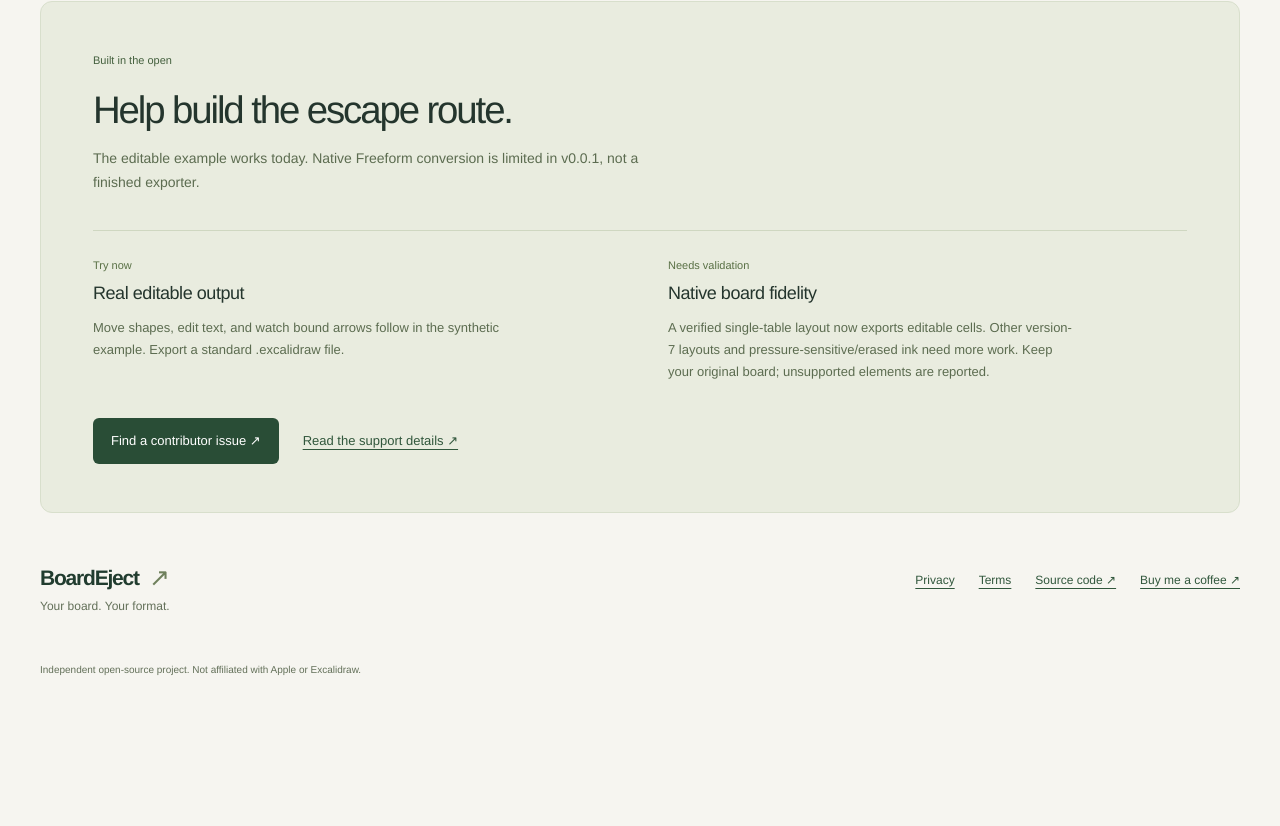
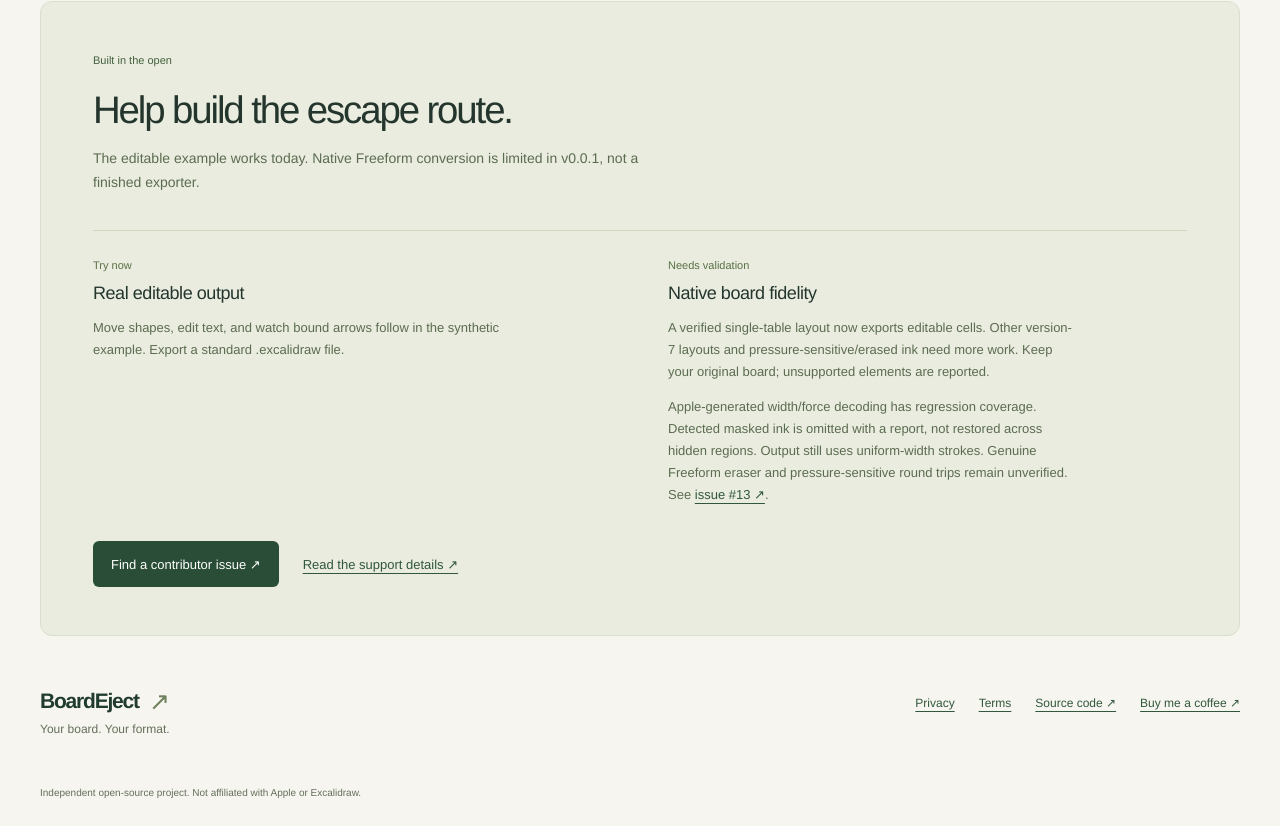
Before and after one commit to royalpinto007/boardeject, a React (Vite) app in the folder apps/web/: page / in a window 1280 px wide. Shown: the part 1303-2129 px from the top of the page. Before the commit the page ends 2006 px from the top, so only its background shows below. Built offline with nearby package versions, Linux system fonts and the light colour scheme.

Commit message:
docs: clarify ink decoding coverage and Freeform limitations

```diff
--- a/apps/web/src/main.tsx
+++ b/apps/web/src/main.tsx
@@ -373,6 +373,21 @@ function App() {
                 work. Keep your original board; unsupported elements are
                 reported.
               </p>
+              <p>
+                Apple-generated width/force decoding has regression coverage.
+                Detected masked ink is omitted with a report, not restored
+                across hidden regions. Output still uses uniform-width strokes.
+                Genuine Freeform eraser and pressure-sensitive round trips
+                remain unverified. See{" "}
+                <a
+                  href="https://github.com/royalpinto007/boardeject/issues/13"
+                  target="_blank"
+                  rel="noopener noreferrer"
+                >
+                  issue #13 ↗
+                </a>
+                .
+              </p>
             </div>
           </div>
           <div className="contribute-links">
```
Also changed, not shown: 2 other files (tests, documents, lock files or other folders).
